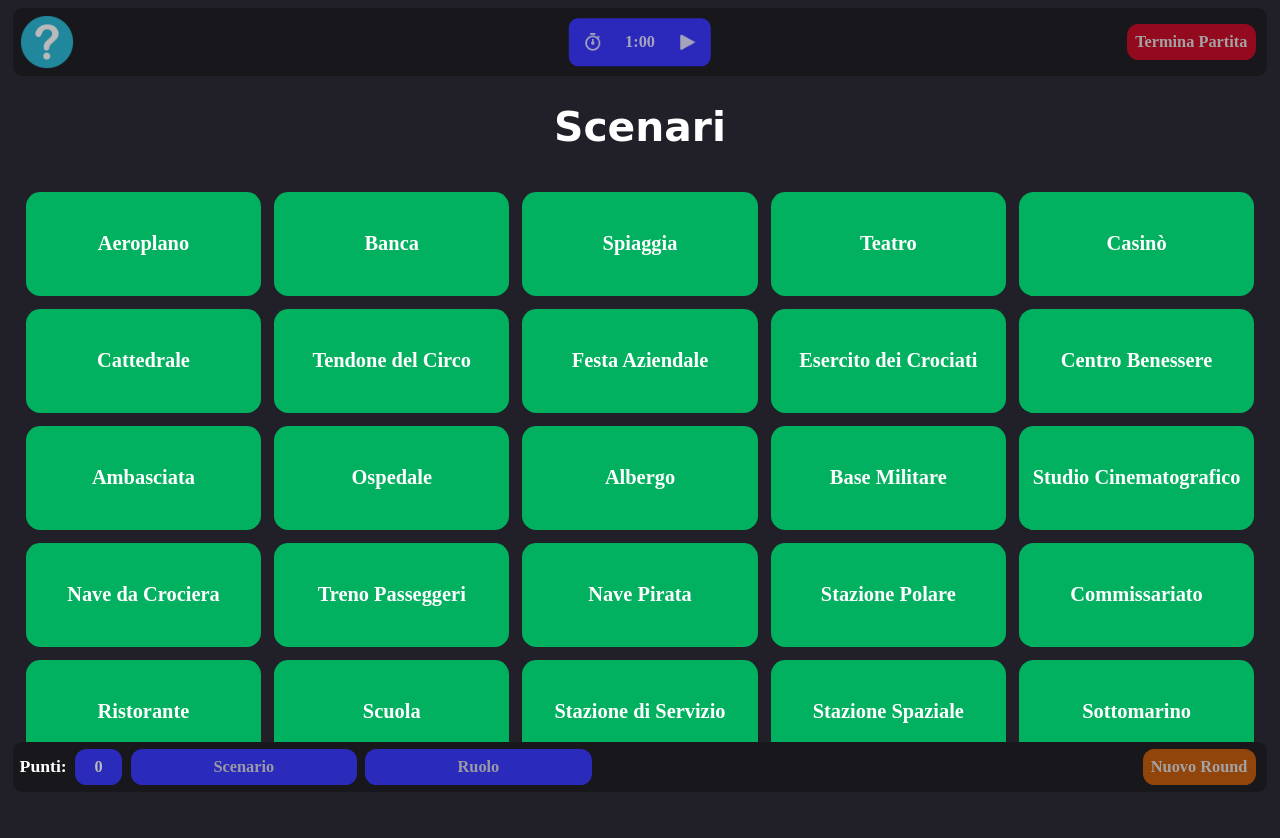
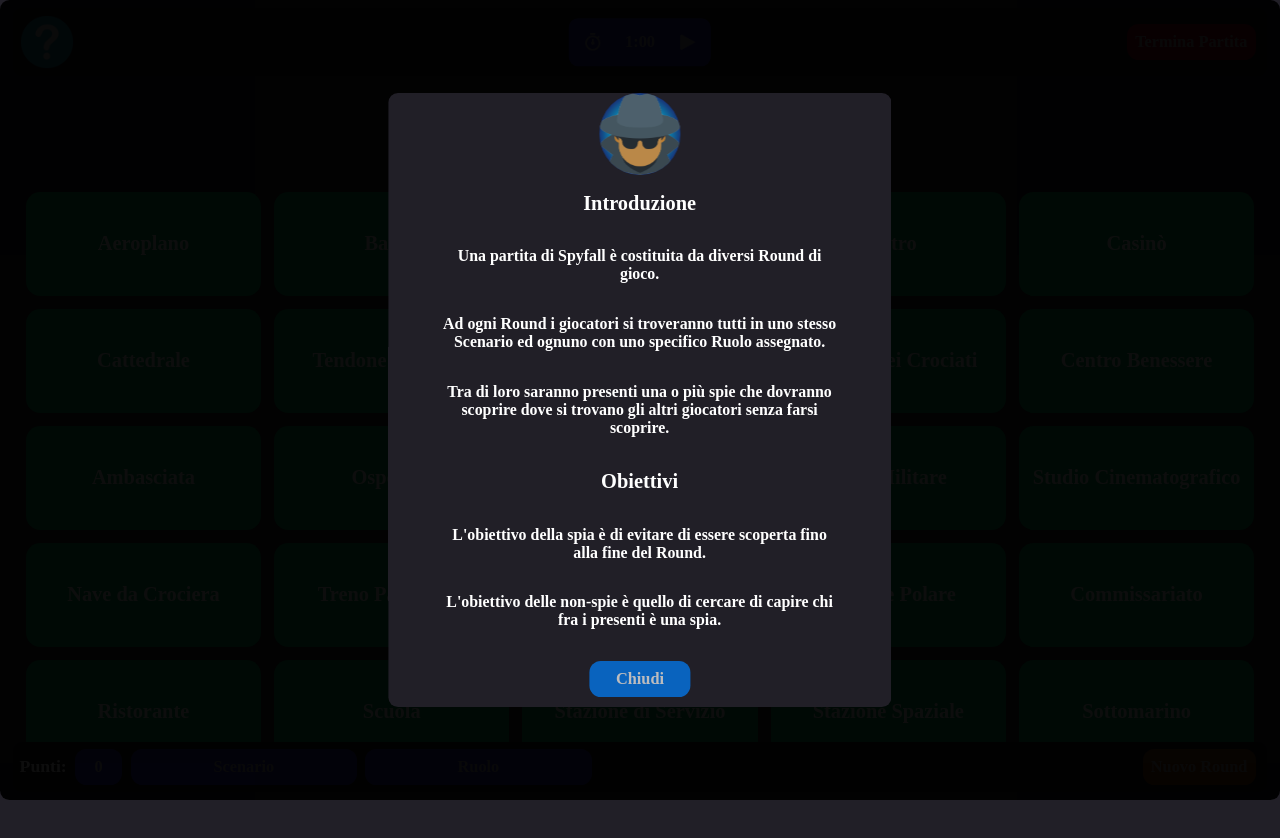
Before and after one commit to CristianDavideConte/SpyfallWebInterface, a plain HTML site: page index.html in a window 1280 px wide. Drawn offline with Linux system fonts and the light colour scheme; a web font is replaced by a local one.

Commit message:
added rules when the game start

```diff
--- a/css/spyfall.css
+++ b/css/spyfall.css
@@ -51,7 +51,6 @@
 	display: none;
 }
 
-
 * {
 	color: white;
 	font-family: 'Baloo Chettan 2';
@@ -76,6 +75,7 @@
 }
 
 #infoImage, #logo {
+	cursor: pointer;
 	height: 4em;
 	border-radius: 100%;
 	opacity:0.7;
@@ -168,6 +168,7 @@
 
 button {
 	margin-right: 0.3em;
+	cursor: pointer;
 }
 
 button:hover {
@@ -210,7 +211,6 @@
 	width: 30%;
 }
 
-
 #timerSection {
 	display:flex;
 	flex-direction:row;
@@ -229,6 +229,7 @@
 }
 
 #timerSection > * {
+	cursor: pointer;
 	height: 1.5em;
 	padding: 0.5em;
 	margin: 0.5em;
@@ -264,7 +265,6 @@
 #timer {
 	margin: 0em;
 }
-
 
 .menu {
 	z-index: 3;
@@ -373,17 +373,13 @@
 }
 
 td {
+	cursor: pointer;
 	font-weight: bold;
 	font-size: 150%;
 	height: 5em;
 	max-width: 0;
 	overflow: hidden;
 	text-overflow: ellipsis;
-}
-
-label {
-	font-weight: bold;
-	font-size: 130%;
 }
 
 td:hover {
@@ -395,6 +391,11 @@
 td:active {
 	-webkit-transform: scale3d(0.9,0.9,0.9) ;
 	transform: scale3d(0.9,0.9,0.9) ;
+}
+
+label {
+	font-weight: bold;
+	font-size: 130%;
 }
 
 input, button {
@@ -412,6 +413,10 @@
 	transform: scale3d(1.04,1.04,1.04) ;
 }
 
+#points {
+	cursor: pointer;
+}
+
 h1 {
 	font-family: 'Oldenburg', cursive;
 	font-size: 3em;
@@ -424,7 +429,6 @@
 	-o-user-drag: none;
 	user-drag: none;
 }
-
 
 /* Chrome, Firefox, Opera, Safari 10.1+ */
 ::placeholder {
--- a/js/spyfall.js
+++ b/js/spyfall.js
@@ -117,6 +117,7 @@
 	imagesInit();												//The images are loaded last for performance
 
 	resetHeight();												//Initially sets the height (fixes mobile top search bar behavior)
+	setTimeout(() => showRules(), 400);							//After all the animations have completed the game's rules are shown to the user
 }
 
 /* This function initializes all the game's variables that are associated with an HTML element
@@ -267,10 +268,10 @@
 /*This function creates a table inside the "game"-class element containing all the gamePlayableScenary elements */
 function createGameTable(title) {
 	gameTableButtonSectionElement = document.createElement("div");
-	gameTableButtonSectionElement.setAttribute("class", "menuButtonSection");																					//If it's not the first time we create the game table																		//The gameTable's title is saved
+	gameTableButtonSectionElement.setAttribute("class", "menuButtonSection");																		//If it's not the first time we create the game table																		//The gameTable's title is saved
 	gameElement.innerHTML = "";
 
-	if(title != null) 																							//Before creating any table the game div element should empty
+	if(title != null) 																																//Before creating any table the game div element should empty
 		gameElement.appendChild(title);
 
 	//If some scenaries have not been selected a button to add them will appear after the gameTable
@@ -629,7 +630,6 @@
 		timerWasInterrupted = false;																		//The timerWasInterrupted javascript variable is set to false
 		changeTimerState();																					//The timer state is restored
 	}
-
 
 	menuOverlayElement.removeEventListener("click", removeMenuAndRestoreMainPage);							//Prevents the user to trigger this function twice by clicking the menu overlay again
 	menuElement.removeChild(menuElement.lastChild);															//Prevents the user to trigger this function twice by clicking the menu buttons again
```
